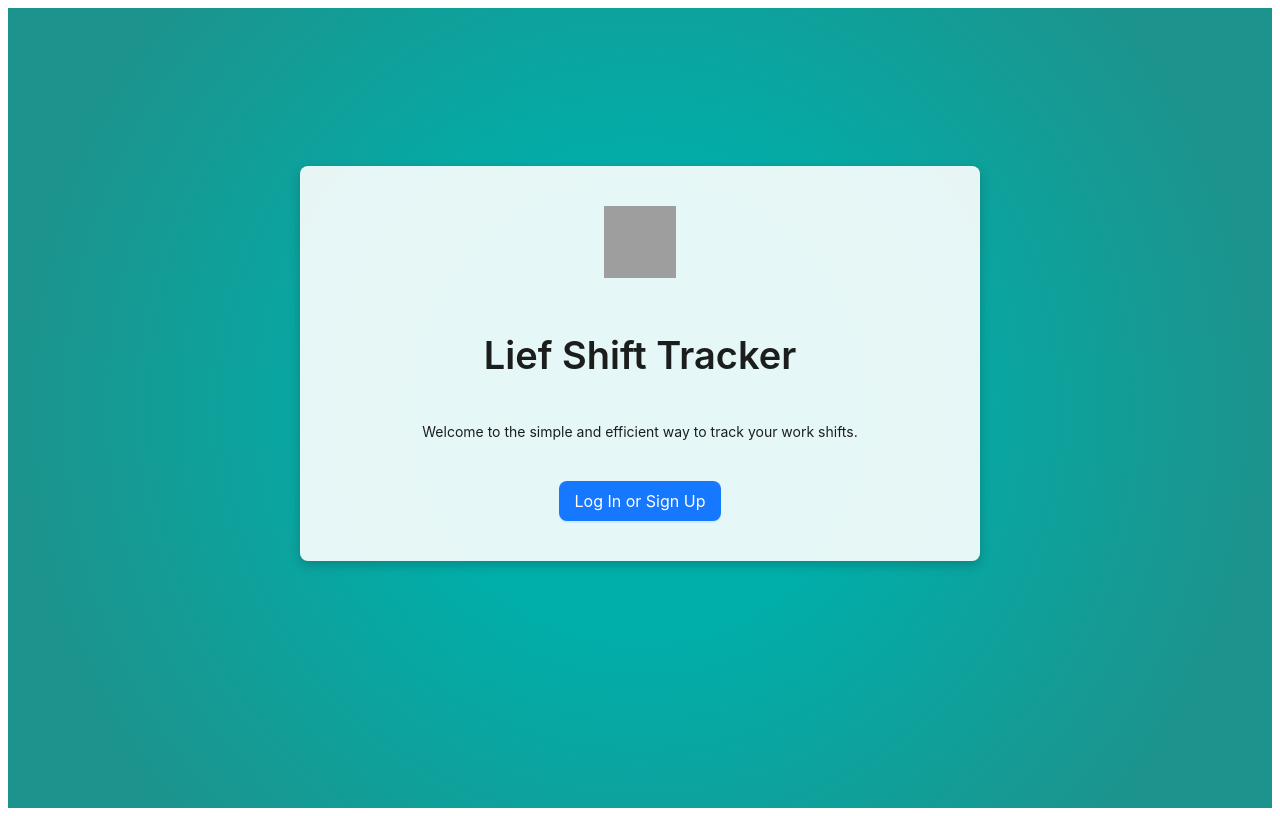
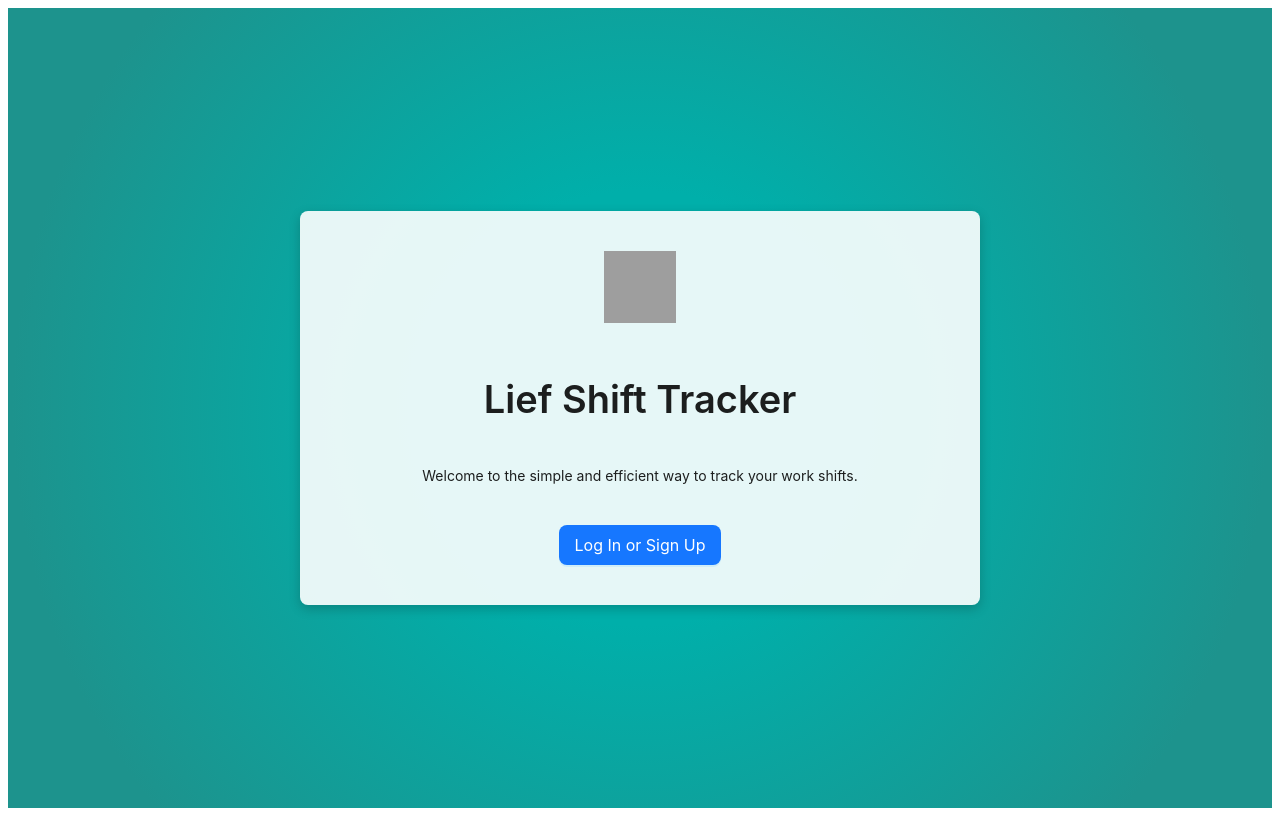
Before and after one commit to sagarsirikonda/lief-app, a Next.js app: page / in a window 1280 px wide. Built offline with nearby package versions, Linux system fonts and the light colour scheme; no server answers; grey boxes are pictures that could not be loaded.

Commit message:
updated AppProvider

```diff
--- a/src/app/page.tsx
+++ b/src/app/page.tsx
@@ -33,14 +33,18 @@ export default function HomePage() {
   };
 
   return (
+    // This parent div now uses flexbox to center its child
     <div style={{
       minHeight: '100vh',
       width: '100%',
       backgroundColor: '#f0f2f5',
       backgroundImage: 'radial-gradient(circle,rgba(0, 175, 170, 1) 29%, rgba(29, 147, 141, 1) 84%)',
       backgroundAttachment: 'fixed',
-      padding: '40px',
-      boxSizing: 'border-box'
+      padding: '20px', // Adjusted padding for mobile
+      boxSizing: 'border-box',
+      display: 'flex',
+      alignItems: 'center',
+      justifyContent: 'center'
     }}>
       <div style={{
         background: 'rgba(255, 255, 255, 0.9)',
@@ -48,7 +52,7 @@ export default function HomePage() {
         borderRadius: '8px',
         boxShadow: '0 4px 12px rgba(0, 0, 0, 0.2)',
         maxWidth: '600px',
-        margin: '10% auto',
+        width: '100%', // Ensure it takes up available width on small screens
         textAlign: 'center'
       }}>
         <Space direction="vertical" size="large">
@@ -58,7 +62,7 @@ export default function HomePage() {
             style={{
               width: '72px',
               height: '72px',
-              margin: '0 auto' // Center the image
+              margin: '0 auto'
             }}
           />
 
--- a/src/components/AppProvider.tsx
+++ b/src/components/AppProvider.tsx
@@ -4,60 +4,75 @@
 import React, { createContext, useContext, useEffect, useState } from 'react';
 import { useUser as useAuth0User } from '@auth0/nextjs-auth0/client';
 
-// Define the shape of our application's user object
 interface AppUser {
   id: string;
   email: string;
   role: 'MANAGER' | 'CARE_WORKER';
 }
 
-// Define the shape of our context
 interface AppContextType {
   user: AppUser | null;
   isLoading: boolean;
+  error: Error | null;
 }
 
-// Create the context
-const AppContext = createContext<AppContextType>({ user: null, isLoading: true });
+const AppContext = createContext<AppContextType>({ user: null, isLoading: true, error: null });
 
-// Create the Provider component
 export const AppProvider = ({ children }: { children: React.ReactNode }) => {
-  const { user: auth0User, isLoading: isAuth0Loading } = useAuth0User();
+  const { user: auth0User, isLoading: isAuth0Loading, error: auth0Error } = useAuth0User();
   const [appUser, setAppUser] = useState<AppUser | null>(null);
   const [isLoading, setIsLoading] = useState(true);
+  const [error, setError] = useState<Error | null>(null);
 
   useEffect(() => {
     const fetchAppUser = async () => {
+      // If there's an Auth0 error, we can't proceed.
+      if (auth0Error) {
+        setError(auth0Error);
+        setIsLoading(false);
+        return;
+      }
+
+      // If Auth0 is done loading and we have a logged-in user...
       if (auth0User) {
         try {
-          // Fetch the user's full profile from our own GraphQL API
+          // Fetch our user profile from our own database.
           const response = await fetch('/api/graphql', {
             method: 'POST',
             headers: { 'Content-Type': 'application/json' },
             body: JSON.stringify({ query: `query { myUser { id, email, role } }` }),
           });
           const result = await response.json();
+
+          if (result.errors) {
+            throw new Error(result.errors[0].message);
+          }
+
           if (result.data?.myUser) {
             setAppUser(result.data.myUser);
+          } else {
+            // This can happen during the race condition. We'll retry.
+            // A simple reload is a robust way to handle this for the user.
+            window.location.reload();
           }
-        } catch (error) {
-          console.error("Failed to fetch app user", error);
+        } catch (e: any) {
+          setError(e);
         }
       }
+      // If we're done loading and there's no user, we're done.
       setIsLoading(false);
     };
 
     if (!isAuth0Loading) {
       fetchAppUser();
     }
-  }, [auth0User, isAuth0Loading]);
+  }, [auth0User, isAuth0Loading, auth0Error]);
 
   return (
-    <AppContext.Provider value={{ user: appUser, isLoading }}>
+    <AppContext.Provider value={{ user: appUser, isLoading, error }}>
       {children}
     </AppContext.Provider>
   );
 };
 
-// Create a custom hook to easily use the context
 export const useAppContext = () => useContext(AppContext);
```
